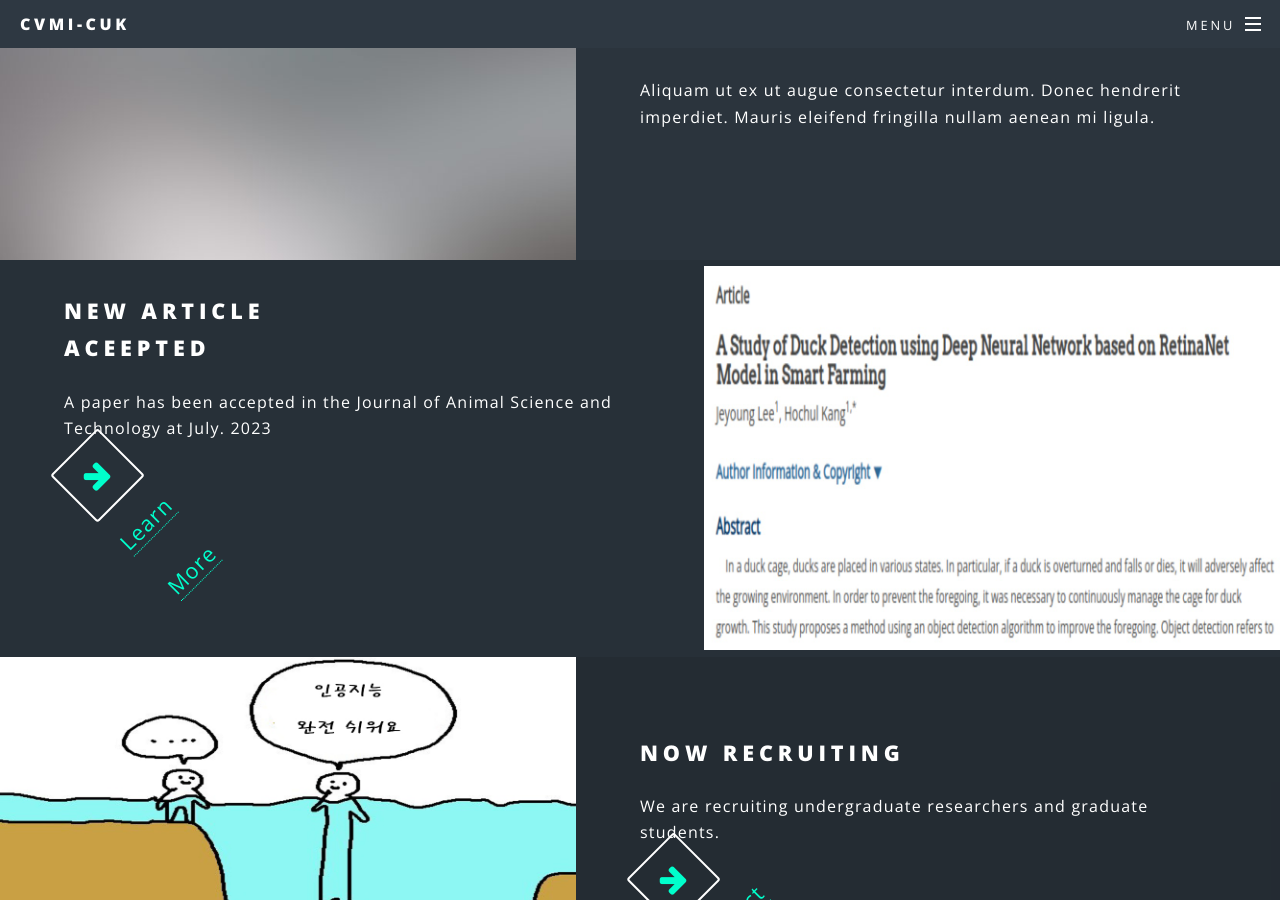
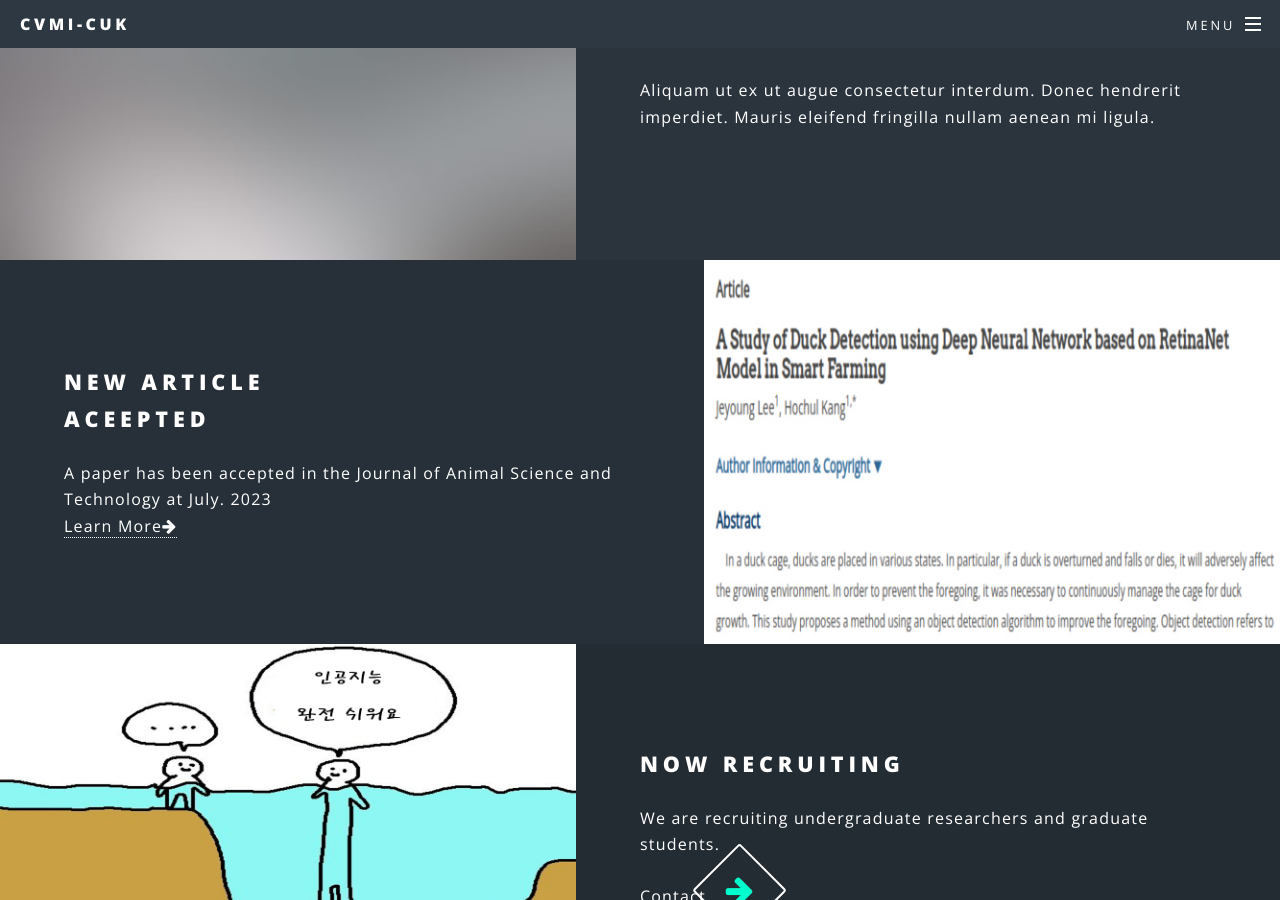
Before and after one commit to CVMILab-CUK/cvmilab-cuk.github.io, a Jekyll site: the page built from index.html, in a window 1280 px wide and 900 px high, scrolled down 1505 px. Built offline with Jekyll 4.4.1, drawn with Linux system fonts in a browser that asks for light colours.

Commit message:
test _page

```diff
--- a/_config.yml
+++ b/_config.yml
@@ -5,6 +5,21 @@
 title: CVMI-CUK
 description:
   Beyond Sight
+
+# Collections
+collections:
+  _pages:
+    output: ture
+
+# Pages
+defaults:
+  - scope:
+      path: '_pages'
+    values:
+      permalink: /:basename:output_ext
+
+include:
+  - _pages
 
 owner: The Catholic University of Korea # or company name
 first_published: 2020 # if migrating another site, the year of your first publish
--- a/index.html
+++ b/index.html
@@ -42,9 +42,7 @@
 								<h2>New Article<br />
 								Aceepted</h2>
 								<p>A paper has been accepted in the Journal of Animal Science and Technology at July. 2023<br/>
-									<span class="icon fa-arrow-right major style1">
-										<a href="/_post/test.md" class="next scrolly">Learn More</a>
-									</span>
+									<a href="/_post/test.md">Learn More<span class="icon fa-arrow-right"></span></a>
 								</p>
 							</div>
 						</section>
@@ -52,9 +50,8 @@
 							<div class="image"><img src="images/main/banner3.jpg" alt="" /></div><div class="content">
 								<h2>Now Recruiting</h2>
 								<p>We are recruiting undergraduate researchers and graduate students.<br/>
-									<span class="icon fa-arrow-right major style1">
-										<a href="/4-contact.html" class="next scrolly">Contact</a>
-									</span></p>
+									<a href="/4-contact.html">Contact<span class="icon fa-arrow-right major style1"></span></a>
+								</p>
 							</div>
 						</section>
 					</section>
```
Also changed, not shown: _page/1-publications.html (renamed from 1-publications.html), _page/2-member.html (renamed from 2-member.html), _page/3-DLI.html (renamed from 3-DLI.html), _page/4-contact.html (renamed from 4-contact.html), _page/5-Lecture.html (renamed from 5-Lecture.html).
